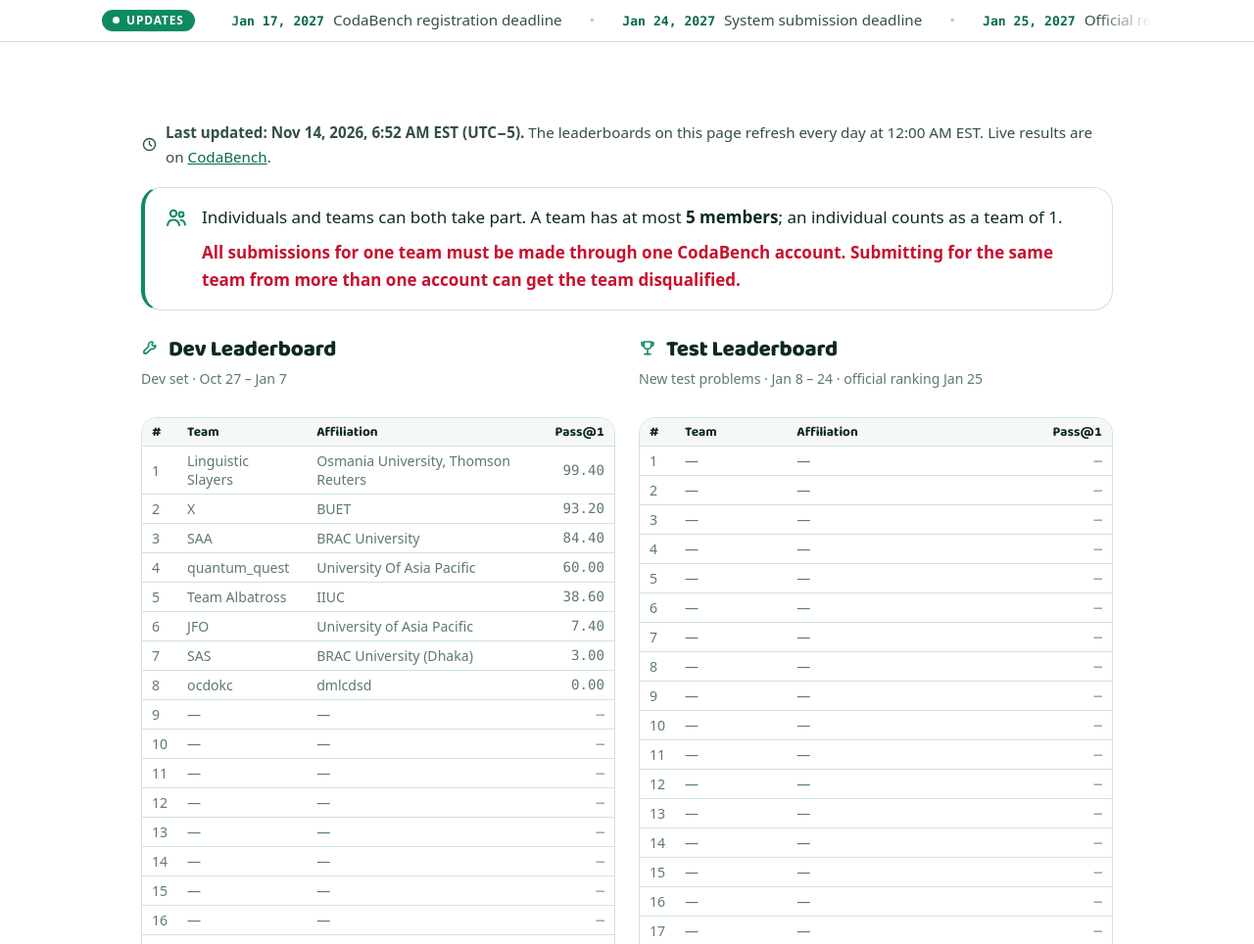
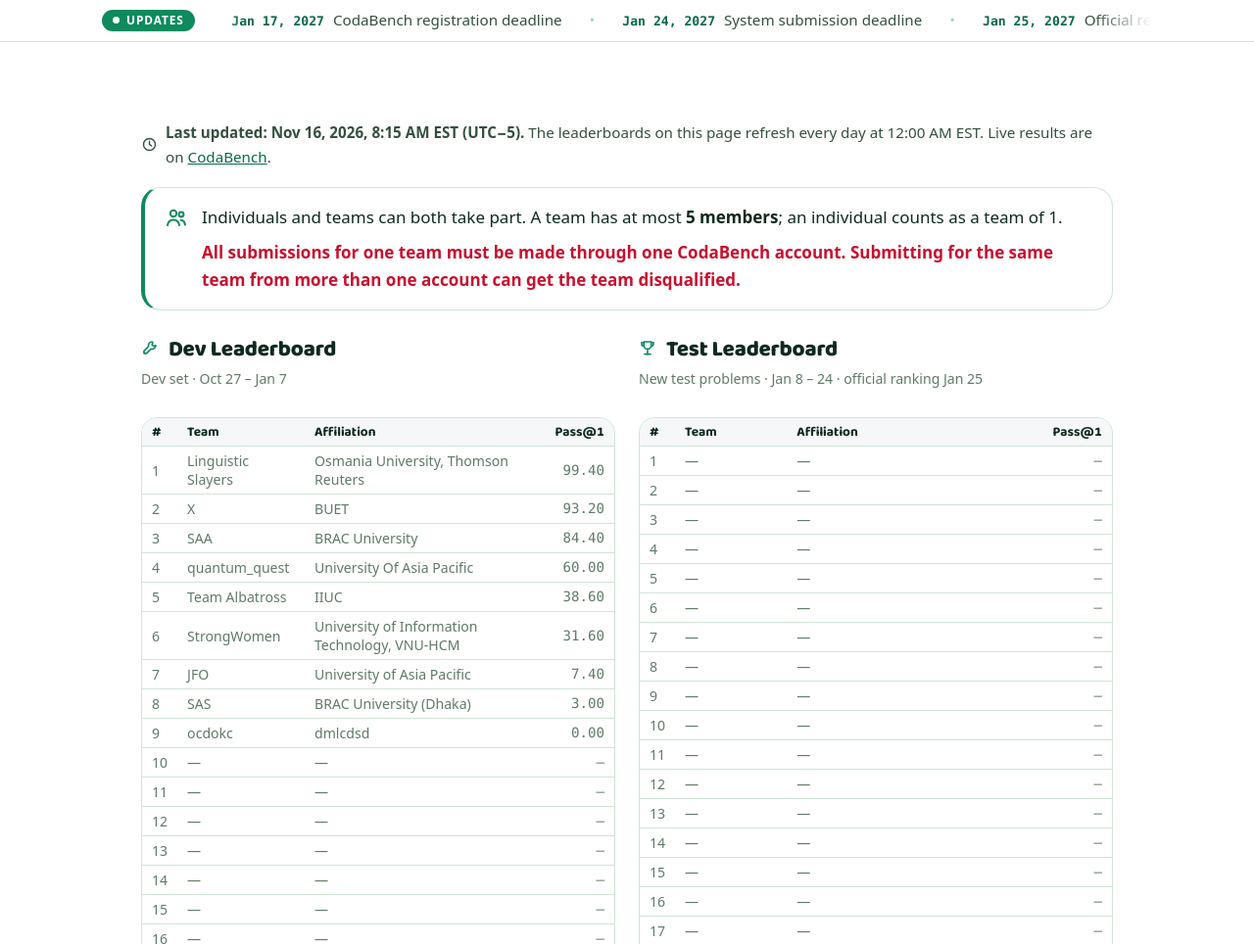
Before and after one commit to langcode2027/langcode2027.github.io, a plain HTML site: page task1/leaderboard/index.html in a window 1280 px wide. Shown: the part 234-1198 px from the top of the page at 98% size. Drawn offline with Linux system fonts and the light colour scheme.

Commit message:
Task 1 leaderboard update 2026-11-16 13:15 UTC

```diff
--- a/task1/leaderboard/index.html
+++ b/task1/leaderboard/index.html
@@ -69,7 +69,7 @@
 </div>
 <section class="section">
   <div class="wrap lb-page">
-    <p class="lb-refresh"><svg class="ico" viewBox="0 0 24 24" fill="none" stroke="currentColor" stroke-width="2" stroke-linecap="round" stroke-linejoin="round" aria-hidden="true"><circle cx="12" cy="12" r="8.5"/><path d="M12 7.5V12l3 2"/></svg><span><strong>Last updated: Nov 14, 2026, 6:52 AM EST (UTC&minus;5).</strong> The leaderboards on this page refresh every day at 12:00 AM EST. Live results are on <a href="https://www.codabench.org/competitions/18470/#/results-tab" target="_blank" rel="noopener">CodaBench</a>.</span></p>
+    <p class="lb-refresh"><svg class="ico" viewBox="0 0 24 24" fill="none" stroke="currentColor" stroke-width="2" stroke-linecap="round" stroke-linejoin="round" aria-hidden="true"><circle cx="12" cy="12" r="8.5"/><path d="M12 7.5V12l3 2"/></svg><span><strong>Last updated: Nov 16, 2026, 8:15 AM EST (UTC&minus;5).</strong> The leaderboards on this page refresh every day at 12:00 AM EST. Live results are on <a href="https://www.codabench.org/competitions/18470/#/results-tab" target="_blank" rel="noopener">CodaBench</a>.</span></p>
     <aside class="callout team-rules" role="note">
       <svg class="ico" viewBox="0 0 24 24" fill="none" stroke="currentColor" stroke-width="2" stroke-linecap="round" stroke-linejoin="round" aria-hidden="true"><circle cx="9" cy="8" r="3.2"/><path d="M3 20c.6-3.4 3-5.4 6-5.4s5.4 2 6 5.4"/><circle cx="17" cy="9" r="2.4"/><path d="M16.5 14.7c2.4.2 4 1.9 4.5 4.8"/></svg><div>
         <p>Individuals and teams can both take part. A team has at most <strong>5 members</strong>; an individual counts as a team of 1.</p>
@@ -88,10 +88,10 @@
           <tr><td class="lb-rank">3</td><td class="lb-team">SAA</td><td class="lb-aff">BRAC University</td><td class="lb-score">84.40</td></tr>
           <tr><td class="lb-rank">4</td><td class="lb-team">quantum_quest</td><td class="lb-aff">University Of Asia Pacific</td><td class="lb-score">60.00</td></tr>
           <tr><td class="lb-rank">5</td><td class="lb-team">Team Albatross</td><td class="lb-aff">IIUC</td><td class="lb-score">38.60</td></tr>
-          <tr><td class="lb-rank">6</td><td class="lb-team">JFO</td><td class="lb-aff">University of Asia Pacific</td><td class="lb-score">7.40</td></tr>
-          <tr><td class="lb-rank">7</td><td class="lb-team">SAS</td><td class="lb-aff">BRAC University (Dhaka)</td><td class="lb-score">3.00</td></tr>
-          <tr><td class="lb-rank">8</td><td class="lb-team">ocdokc</td><td class="lb-aff">dmlcdsd</td><td class="lb-score">0.00</td></tr>
-          <tr><td class="lb-rank">9</td><td class="lb-team">&mdash;</td><td class="lb-aff">&mdash;</td><td class="lb-score">&mdash;</td></tr>
+          <tr><td class="lb-rank">6</td><td class="lb-team">StrongWomen</td><td class="lb-aff">University of Information Technology, VNU-HCM</td><td class="lb-score">31.60</td></tr>
+          <tr><td class="lb-rank">7</td><td class="lb-team">JFO</td><td class="lb-aff">University of Asia Pacific</td><td class="lb-score">7.40</td></tr>
+          <tr><td class="lb-rank">8</td><td class="lb-team">SAS</td><td class="lb-aff">BRAC University (Dhaka)</td><td class="lb-score">3.00</td></tr>
+          <tr><td class="lb-rank">9</td><td class="lb-team">ocdokc</td><td class="lb-aff">dmlcdsd</td><td class="lb-score">0.00</td></tr>
           <tr><td class="lb-rank">10</td><td class="lb-team">&mdash;</td><td class="lb-aff">&mdash;</td><td class="lb-score">&mdash;</td></tr>
           <tr><td class="lb-rank">11</td><td class="lb-team">&mdash;</td><td class="lb-aff">&mdash;</td><td class="lb-score">&mdash;</td></tr>
           <tr><td class="lb-rank">12</td><td class="lb-team">&mdash;</td><td class="lb-aff">&mdash;</td><td class="lb-score">&mdash;</td></tr>
```
Also changed, not shown: data/task1_leaderboard.json (+6 -1 lines).
